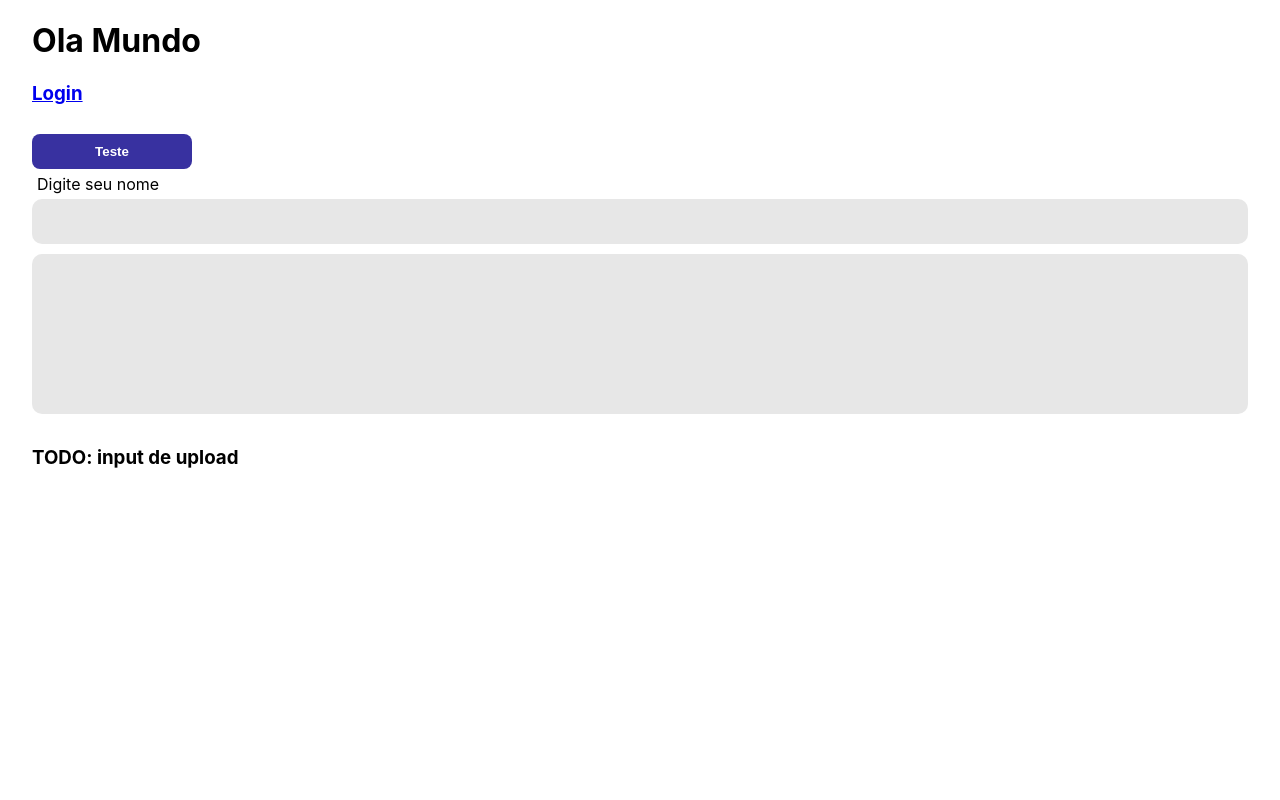
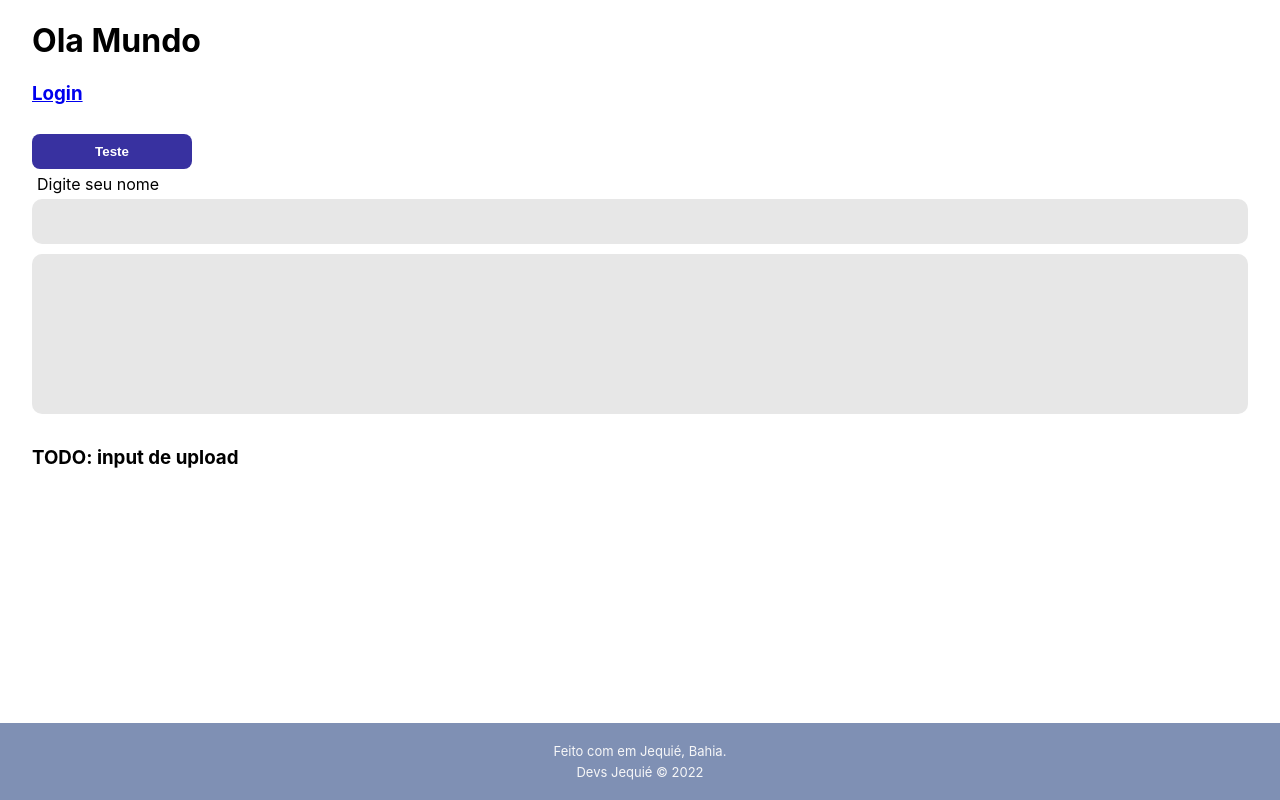
Before and after one commit to devs-jequie/site-frontend, a Next.js app: page / in a window 1280 px wide. Built offline with nearby package versions, Linux system fonts and the light colour scheme.

Commit message:
create footer component

```diff
--- /dev/null
+++ b/components/footer/index.tsx
@@ -0,0 +1,11 @@
+import style from "./style.module.css";
+export default function Footer() {
+    return (
+        <div className={style.containerFooter}>
+            <footer>
+                <span>Feito com em Jequié, Bahia.</span>
+                <p className={style.copyright}>Devs Jequié © 2022</p>
+            </footer>
+        </div>
+    )
+}
--- /dev/null
+++ b/components/footer/style.module.css
@@ -0,0 +1,63 @@
+.containerFooter {
+  padding: 20px 0;
+  background-color: #ffffff;
+  color: #f7f7f8; /* trocar depois*/
+  position: fixed;
+  left: 0;
+  bottom: 0;
+  width: 100%;
+  background-color: rgb(127, 144, 180); /* trocar depois*/
+}
+/*
+  .containerFooter ul {
+    padding:0;
+    list-style:none;
+    text-align:center;
+    font-size:18px;
+    line-height:1.6;
+    margin-bottom:0;
+  }
+
+  .containerFooter li {
+    padding:0 10px;
+  }
+
+  .containerFooter ul a {
+    color:inherit;
+    text-decoration:none;
+    opacity:0.8;
+  }
+
+  .containerFooter ul a:hover {
+    opacity:1;
+  }
+
+  .containerFooter .social {
+    text-align:center;
+    padding-bottom:25px;
+  }
+
+  .containerFooter .social > a {
+    font-size:24px;
+    width:40px;
+    height:40px;
+    line-height:40px;
+    display:inline-block;
+    text-align:center;
+    border-radius:50%;
+    border:1px solid #ccc;
+    margin:0 8px;
+    color:inherit;
+    opacity:0.75;
+  }
+
+  .containerFooter .social > a:hover {
+    opacity:0.9;
+  } */
+
+.containerFooter, .copyright {
+  margin-top: 5px;
+  text-align: center;
+  font-size: 13px;
+  margin-bottom: 0;
+}
--- a/pages/index.tsx
+++ b/pages/index.tsx
@@ -4,7 +4,7 @@ import InputButton from "@/inputs/Button";
 import Input from "@/inputs/Input";
 import TextArea from "@/inputs/TextArea";
 import InputUpload from "@/inputs/InputUpload";
-
+import Footer from "@/components/footer";
 import Link from "next/link";
 
 export default function Home() {
@@ -21,6 +21,8 @@ export default function Home() {
       <TextArea />
 
       <InputUpload />
+
+      <Footer />
     </div>
   );
 }
```
